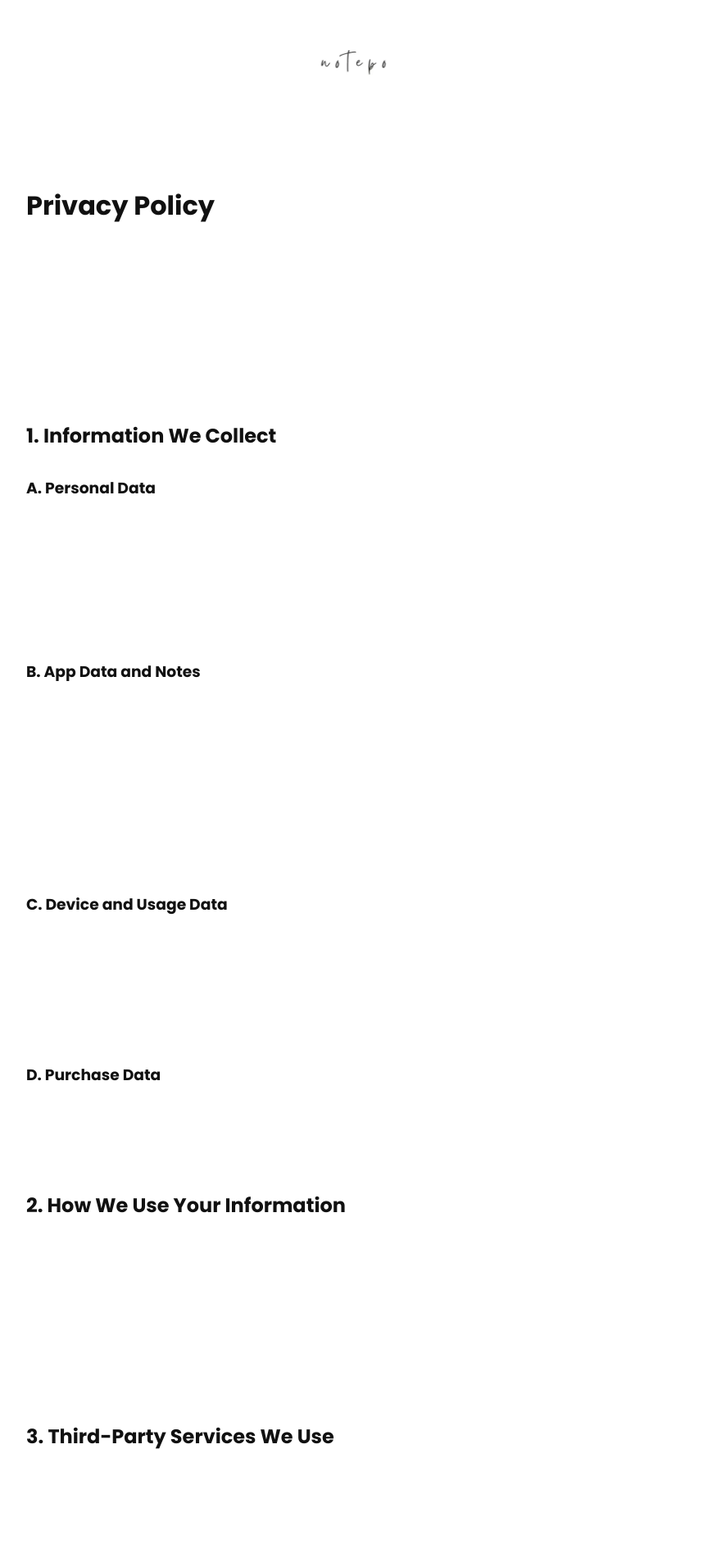
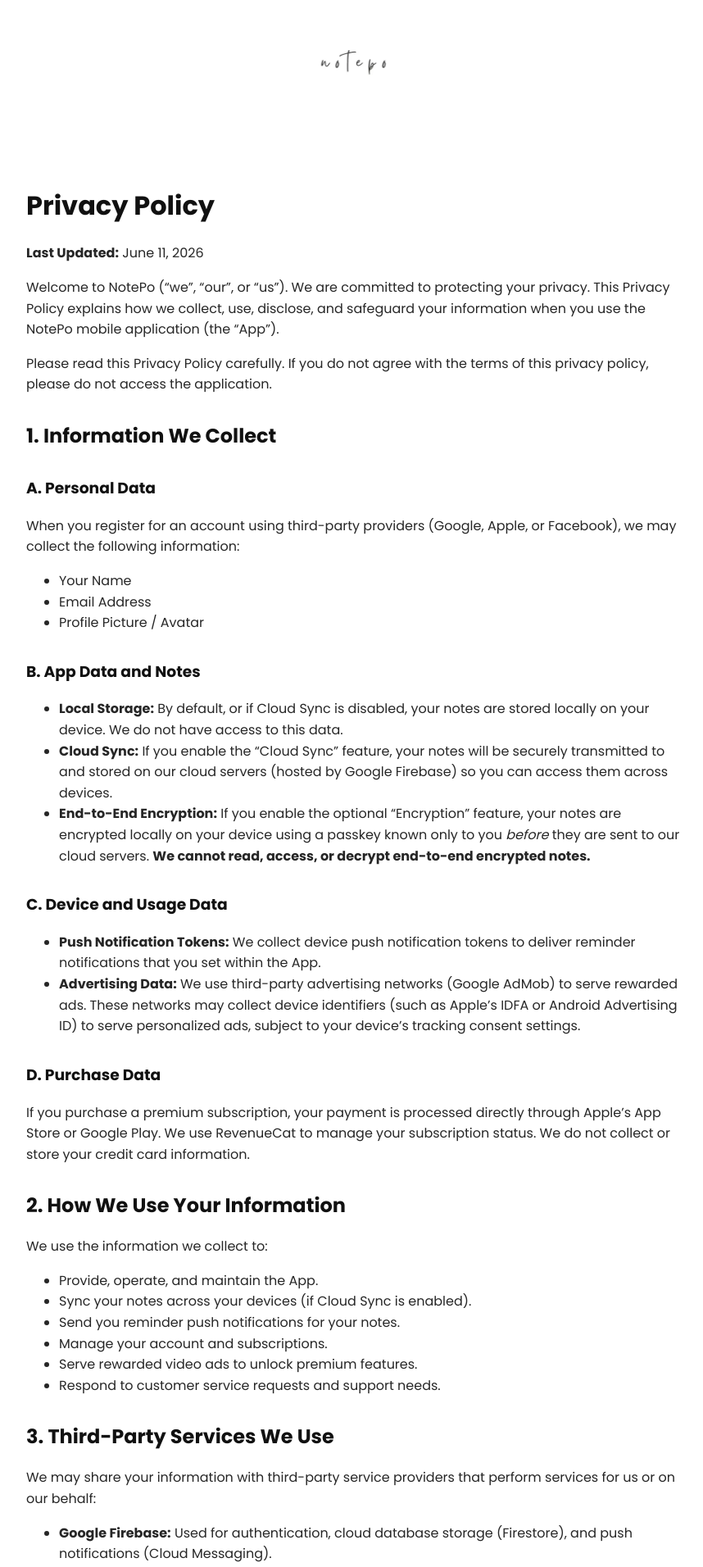
Before and after one commit to notepoapp/notepoapp.github.io, a Jekyll site: the page built from privacy.md, in a window 1280 px wide. Shown: the top 1912 px of the page at 82% size, without its empty margins (208-1066 px from the left). Built offline with Jekyll 4.4.1, drawn with Linux system fonts in a browser that asks for light colours.

Commit message:
Change font color in privacy policy

```diff
--- a/_layouts/page.html
+++ b/_layouts/page.html
@@ -26,12 +26,12 @@
 
     .page-content p,
     .page-content li {
-      color: rgba(255, 255, 255, 0.85);
+      color: rgba(0, 0, 0, 0.85);
       line-height: 1.6;
     }
 
     .page-content a {
-      color: #fff;
+      color: #000;
       text-decoration: underline;
     }
   </style>
@@ -52,9 +52,7 @@
       {{ content }}
     </main>
 
-    <footer class="footer">
-      <a href="/privacy/">Privacy Policy</a>
-    </footer>
+  </div>
   </div>
 </body>
 
--- a/assets/css/style.css
+++ b/assets/css/style.css
@@ -220,14 +220,14 @@ body {
 .privacy-link {
   display: inline-block;
   margin-top: 2.5rem;
-  color: rgba(0, 0, 0, 0.4);
+  color: rgba(0, 0, 0, 0.7);
   text-decoration: none;
   font-size: 0.85rem;
   transition: color 0.2s;
 }
 
 .privacy-link:hover {
-  color: rgba(0, 0, 0, 0.8);
+  color: #000;
   text-decoration: underline;
 }
 
```
